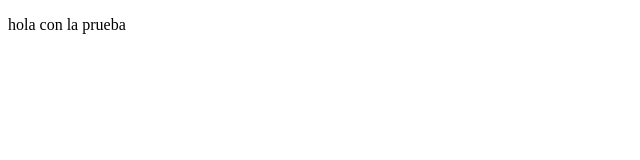
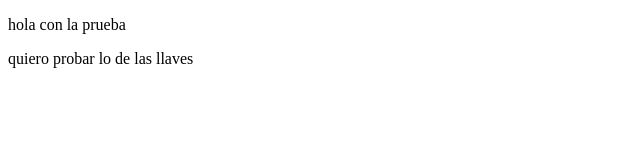
Before and after one commit to Pwneado/proyectoDemo, a plain HTML site: page index.html in a window 1280 px wide. Shown: the whole page, without its empty margins (0-640 px from the left). Drawn offline with Linux system fonts and the light colour scheme.

Commit message:
segundo commit de prueba

```diff
--- a/index.html
+++ b/index.html
@@ -8,5 +8,6 @@
 </head>
 <body>
     <p>hola con la prueba</p>
+    <p>quiero probar lo de las llaves</p>
 </body>
 </html>
```
